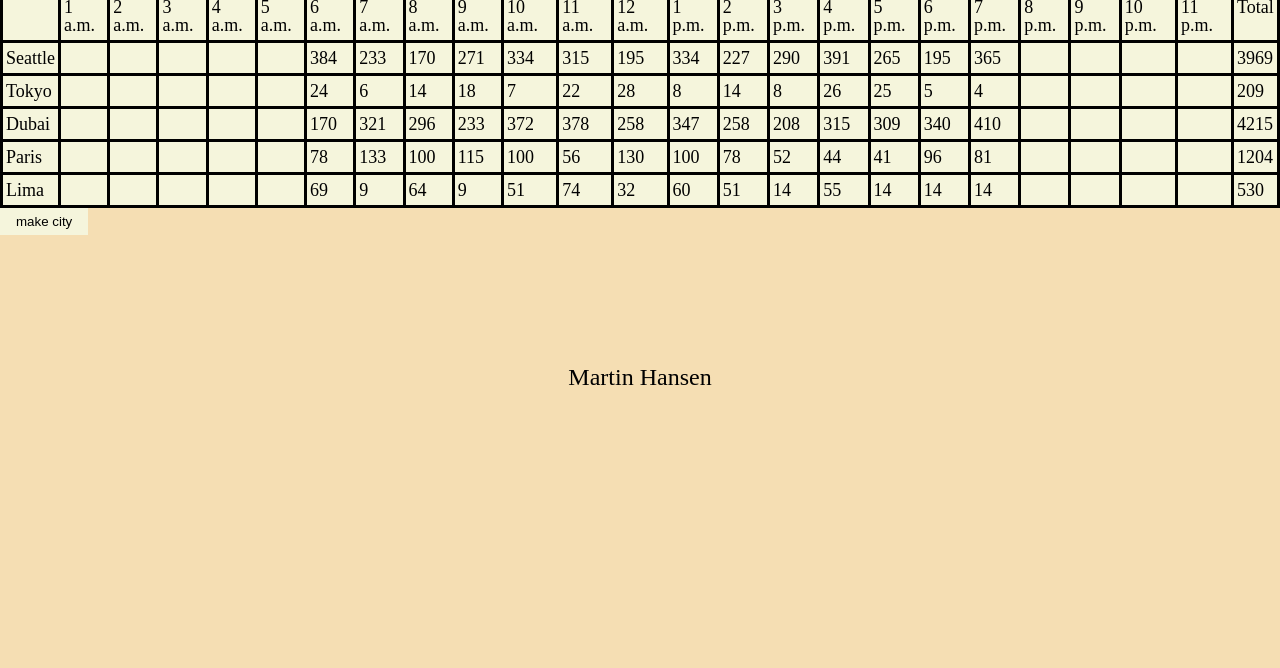
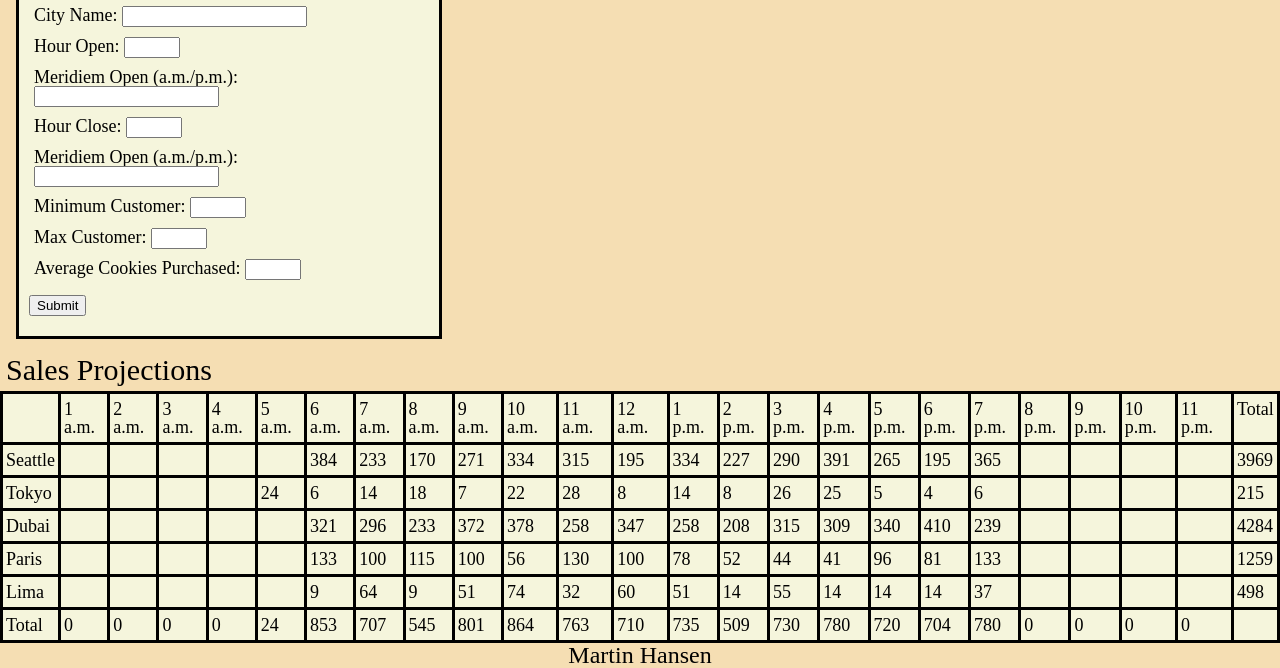
Before and after one commit to sp00nes/cookie-stand, a plain HTML site: page sales.html in a window 1280 px wide. Shown: the part 411-1079 px from the top of the page. Before the commit the page ends 800 px from the top, so only its background shows below. Drawn offline with nearby package versions, Linux system fonts and the light colour scheme.

Commit message:
added hourly total

```diff
--- a/css/style.css
+++ b/css/style.css
@@ -55,11 +55,11 @@ header {
 }
 
 /*table style*/
-.tableContainer {
+#tableContainer {
   width: 100%;
 }
 
-.tableContainer h2 {
+#tableContainer h2 {
   font-size: 30px;
   margin: 6px 6px 6px 6px;
 }
@@ -77,10 +77,42 @@ header {
   padding: 6px 3px 6px 3px;
 }
 
-.tableContainer button {
+#tableContainer p {
+  width: 69px;
   border: 0px;
   background-color: beige;
   padding: 6px 16px 6px 16px;
+}
+
+#makeCity fieldset{
+  width: 25rem;
+  padding: 20px 10px 20px 10px;
+  margin: 1rem;
+  display: flex;
+  flex-direction: column;
+  justify-content: flex-start;
+  flex-wrap: wrap;
+  align-items: flex-start;
+  font-size: 18px;
+  border: 3px;
+  border-style: solid;
+  background-color: beige;
+  border-color: black;
+}
+
+#makeCity fieldset label {
+  margin: 5px;
+}
+
+#makeCity fieldset button{
+  margin-top: 10px;
+}
+#makeCity fieldset label input[type=number] {
+  width: 3rem;
+}
+
+#makeCity fieldset label input[type=text]:focus {
+  background-color: lightblue;
 }
 
 /*location style*/
@@ -126,7 +158,7 @@ header {
 /*Footer style*/
 footer {
   box-sizing: border-box;
-  position: fixed;
+  position: static;
   bottom: 0;
   width: 100%;
   text-align: center;
--- a/js/app.js
+++ b/js/app.js
@@ -1,4 +1,5 @@
 'use strict';
+
 
 //city class
 function City(name, hourOpen, openMeridiem, hourClose, closeMeridiem, min, max, avg) {
@@ -13,17 +14,17 @@ function City(name, hourOpen, openMeridiem, hourClose, closeMeridiem, min, max,
 }
 
 let seattle = new City('Seattle', 6, 'a.m.', 7, 'p.m.', 23, 65, 6.3);
-let tokyo = new City('Tokyo', 6, 'a.m.', 7, 'p.m.', 3, 24, 1.2);
+let tokyo = new City('Tokyo', 5, 'a.m.', 7, 'p.m.', 3, 24, 1.2);
 let dubai = new City('Dubai', 6, 'a.m.', 7, 'p.m.', 23, 65, 6.3);
 let paris = new City('Paris', 6, 'a.m.', 7, 'p.m.', 11, 38, 3.7);
 let lima = new City('Lima', 6, 'a.m.', 7, 'p.m.', 2, 16, 4.6);
 
 //table title and initialization
 let titleNum = ['1 a.m.', '2 a.m.', '3 a.m.', '4 a.m.', '5 a.m.', '6 a.m.', '7 a.m.', '8 a.m.', '9 a.m.', '10 a.m.', '11 a.m.', '12 a.m.', '1 p.m.', '2 p.m.', '3 p.m.', '4 p.m.', '5 p.m.', '6 p.m.', '7 p.m.', '8 p.m.', '9 p.m.', '10 p.m.', '11 p.m.'];
+// const cookieCharts = document.getElementById('cookieCharts');
 
-const cookieCharts = document.getElementById('cookieCharts');
-let table = document.createElement('Table');
-cookieCharts.appendChild(table);
+function printHeader() {
+  let table = document.querySelector('thead');
 
   let title = document.createElement('tr');
   table.appendChild(title);
@@ -41,9 +42,10 @@ for (let i = 0; i < titleNum.length; i++) {
   let titleTotal = document.createElement('td');
   titleTotal.textContent = 'Total';
   title.appendChild(titleTotal);
+}
 
 //adds all items in an array together
-City.prototype.mathArray = function (idArr, opp) {
+function mathArray(idArr, opp) {
   if (opp === '+') {
     let totalSum = 0;
     for (let i = 0; i < idArr.length; i++) {
@@ -59,7 +61,40 @@ City.prototype.mathArray = function (idArr, opp) {
   } else {
     return;
   }
-};
+}
+
+function printFooter() {
+  let totalTempArray = [];
+  let table = document.querySelector('tFoot');
+  let tr = document.createElement('tr');
+  tr.setAttribute('id', 'tChild');
+  let total = 0;
+  table.appendChild(tr);
+  //creates title in DOM
+  let rowStart = document.createElement('td');
+  rowStart.textContent = 'Total';
+  tr.appendChild(rowStart);
+
+  for (let i = 0; i < titleNum.length; i++) {
+    let listClass = document.getElementsByClassName(`${titleNum[i]}`);
+    for (let l = 0; l < listClass.length; l++) {
+      totalTempArray[l] = parseInt(listClass[l].innerHTML) || 0;
+      total = mathArray(totalTempArray, '+');
+    }
+    if (Number.isFinite(total)) {
+      let listItem = document.createElement('td');
+      listItem.textContent = total;
+      tr.appendChild(listItem);
+    } else {
+      let listItem = document.createElement('td');
+      listItem.textContent = '';
+      tr.appendChild(listItem);
+    }
+  }
+  let listItem = document.createElement('td');
+  listItem.textContent = '';
+  tr.appendChild(listItem);
+}
 
 //makes an array with the open and close times of given city
 City.prototype.makeTimeArray = function (city) {
@@ -91,6 +126,7 @@ City.prototype.makeTimeArray = function (city) {
 //print list.
 City.prototype.printList = function (city) {
   //crates table in DOM
+  let table = document.querySelector('tbody');
   let tr = document.createElement('tr');
   table.appendChild(tr);
   //creates title in DOM
@@ -112,38 +148,52 @@ City.prototype.printList = function (city) {
     if (hours[blankCheck] === titleNum[i]) {
       let listItem = document.createElement('td');
       listItem.textContent = `${CPH[blankCheck]}`;
+      listItem.setAttribute('class', titleNum[i]);
       tr.appendChild(listItem);
       blankCheck++;
     } else {
       let listItem = document.createElement('td');
+      listItem.setAttribute('class', titleNum[i]);
       listItem.textContent = '';
       tr.appendChild(listItem);
     }
   }
 
   //adding total cookies to end of list
-  dailyTotal = seattle.mathArray(CPH, '+');
+  dailyTotal = mathArray(CPH, '+');
   let listItem = document.createElement('td');
   listItem.textContent = dailyTotal;
+  listItem.setAttribute('class', 'dailyTotal');
   tr.appendChild(listItem);
+  let tFoot = document.getElementById('tFoot');
+  let tChild = document.getElementById('tChild');
+  tFoot.removeChild(tChild);
+  printFooter();
 };
 
-function makeCity(cityName) {//eslint-disable-line
-  let name = cityName;
-  let hourOpen = parseInt(prompt('Hours open'));
-  let openMeridiem = prompt('Meridiem Open (a.m./p.m.)');
-  let hourClose = parseInt(prompt('Hours Close'));
-  let closeMeridiem = prompt('Meridiem Close (a.m./p.m.)');
-  let min = parseInt(prompt('Minimum Customers'));
-  let max = parseInt(prompt('Maximum Customers'));
-  let avg = parseInt(prompt('Average Cookies Purchased'));
-  cityName = new City(name, hourOpen, openMeridiem, hourClose, closeMeridiem, min, max, avg);
+function makeCity(event) {
+  let cityName = event.target.name.value;
+  let hourOpen = parseInt(event.target.hourOpen.value);
+  let openMeridiem = event.target.meridOpen.value;
+  let hourClose = parseInt(event.target.hourClose.value);
+  let closeMeridiem = event.target.meridClose.value;
+  let min = parseInt(event.target.minCust.value);
+  let max = parseInt(event.target.maxCust.value);
+  let avg = parseInt(event.target.avgCookie.value);
+  cityName = new City(cityName, hourOpen, openMeridiem, hourClose, closeMeridiem, min, max, avg);
   cityName.printList(cityName);
+  event.preventDefault();
 }
 
+
 //call functions
+printHeader();
+printFooter();
 seattle.printList(seattle);
 tokyo.printList(tokyo);
 dubai.printList(dubai);
 paris.printList(paris);
 lima.printList(lima);
+
+let newCity = document.getElementById('makeCity');
+newCity.addEventListener('submit', makeCity);
--- a/sales.html
+++ b/sales.html
@@ -9,7 +9,8 @@
   <!-- fonts -->
   <link rel="preconnect" href="https://fonts.googleapis.com">
   <link rel="preconnect" href="https://fonts.gstatic.com" crossorigin>
-  <link href="https://fonts.googleapis.com/css2?family=Open+Sans:wght@300&family=Oswald:wght@500&display=swap" rel="stylesheet">
+  <link href="https://fonts.googleapis.com/css2?family=Open+Sans:wght@300&family=Oswald:wght@500&display=swap"
+    rel="stylesheet">
   <!-- Title and stylesheet -->
   <link rel="stylesheet" href="css/style.css">
   <link rel="icon" type="image/x-icon" href="/img/favicon.ico">
@@ -33,10 +34,45 @@
   </header>
 
   <main>
-    <div class="tableContainer">
+    <form id="makeCity">
+      <fieldset>
+        <legend>Create New City</legend>
+        <label>City Name:
+          <input type="text" name="name" required>
+        </label>
+        <label>Hour Open:
+          <input type="number" name="hourOpen" required>
+        </label>
+        <label>Meridiem Open (a.m./p.m.):
+          <input type="text" name="meridOpen" required>
+        </label>
+        <label>Hour Close:
+          <input type="number" name="hourClose" required>
+        </label>
+        <label>Meridiem Open (a.m./p.m.):
+          <input type="text" name="meridClose" required>
+        </label>
+        <label>Minimum Customer:
+          <input type="number" name="minCust" required>
+        </label>
+        <label>Max Customer:
+          <input type="number" name="maxCust" required>
+        </label>
+        <label>Average Cookies Purchased:
+          <input type="number" name="avgCookie" required>
+        </label>
+        <button type="submit">Submit</button>
+      </fieldset>
+    </form>
+    <div id="tableContainer">
       <h2>Sales Projections</h2>
-      <section id="cookieCharts"></section>
-      <button href='#' onclick='makeCity(prompt(`New City Name`))'>make city</button>
+      <section id="cookieCharts">
+        <table>
+          <thead></thead>
+          <tbody></tbody>
+          <tfoot id="tFoot"></tfoot>
+        </table>
+      </section>
     </div>
   </main>
 
```
Lines whose indentation alone changed are shown as unchanged.
